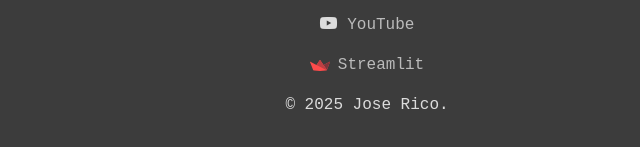
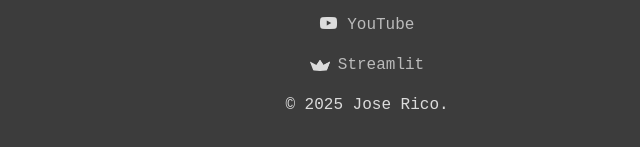
Before and after one commit to josericodata/josericodata.github.io, a plain HTML site: page index.html in a window 1280 px wide. Shown: the part 4939-5086 px from the top of the page, 273-913 px from the left. Drawn offline with nearby package versions, Linux system fonts and the light colour scheme.

Commit message:
Updating footer section v8 🎯

```diff
--- a/index.html
+++ b/index.html
@@ -195,7 +195,7 @@
 				<p><i class="fab fa-github"></i> <a href="https://github.com/josericodata" target="_blank">GitHub</a></p>
 				<p><i class="fab fa-linkedin"></i> <a href="https://www.linkedin.com/in/josericodata/" target="_blank">LinkedIn</a></p>
                 <p><i class="fab fa-youtube"></i> <a href="https://www.youtube.com/@josericodata" target="_blank">YouTube</a></p>
-                <p><img src="assets/img/streamlit-seeklogo.svg" alt="Streamlit Logo" class="streamlit-logo"><a href="https://share.streamlit.io/user/josericodata" target="_blank">Streamlit</a></p>
+                <p><img src="assets/img/footerStreamlit.svg" alt="Streamlit Logo" class="streamlit-logo"><a href="https://share.streamlit.io/user/josericodata" target="_blank">Streamlit</a></p>
 			</div>
 		</div>
 		<!-- Copyright Section -->
```
Also changed, not shown: assets/fonts/icomoon.ttf (deleted), assets/fonts/icomoon.woff (deleted), 2 other files.
